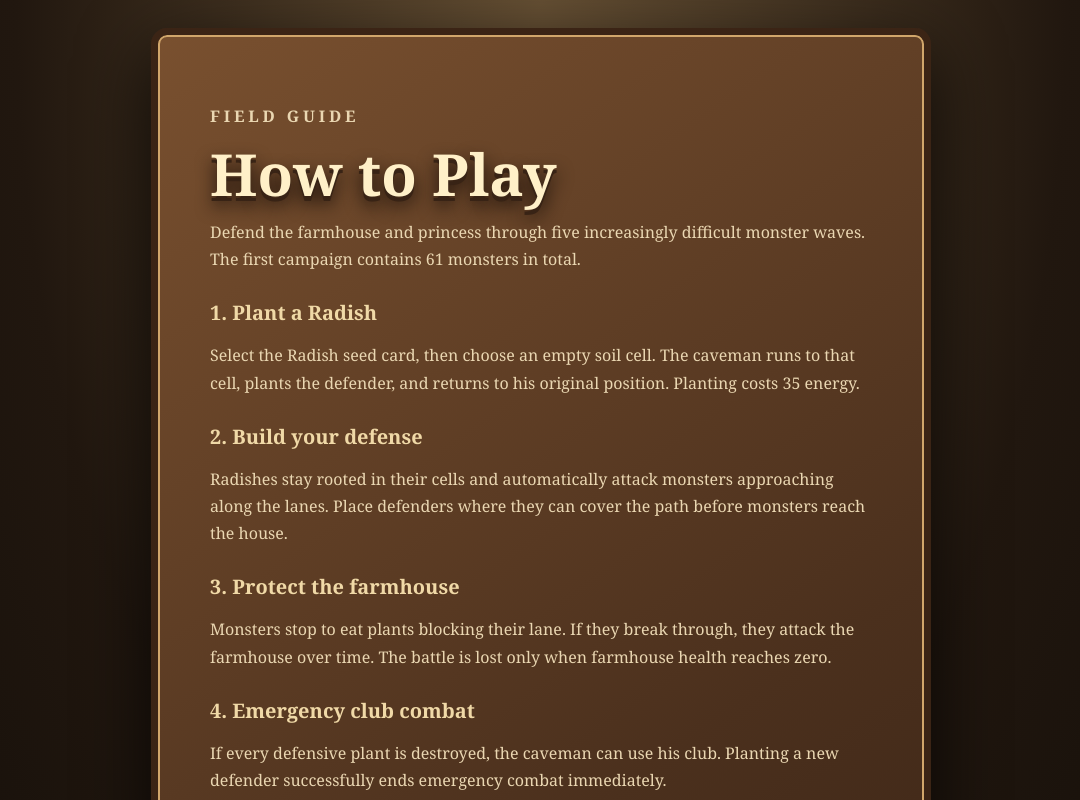
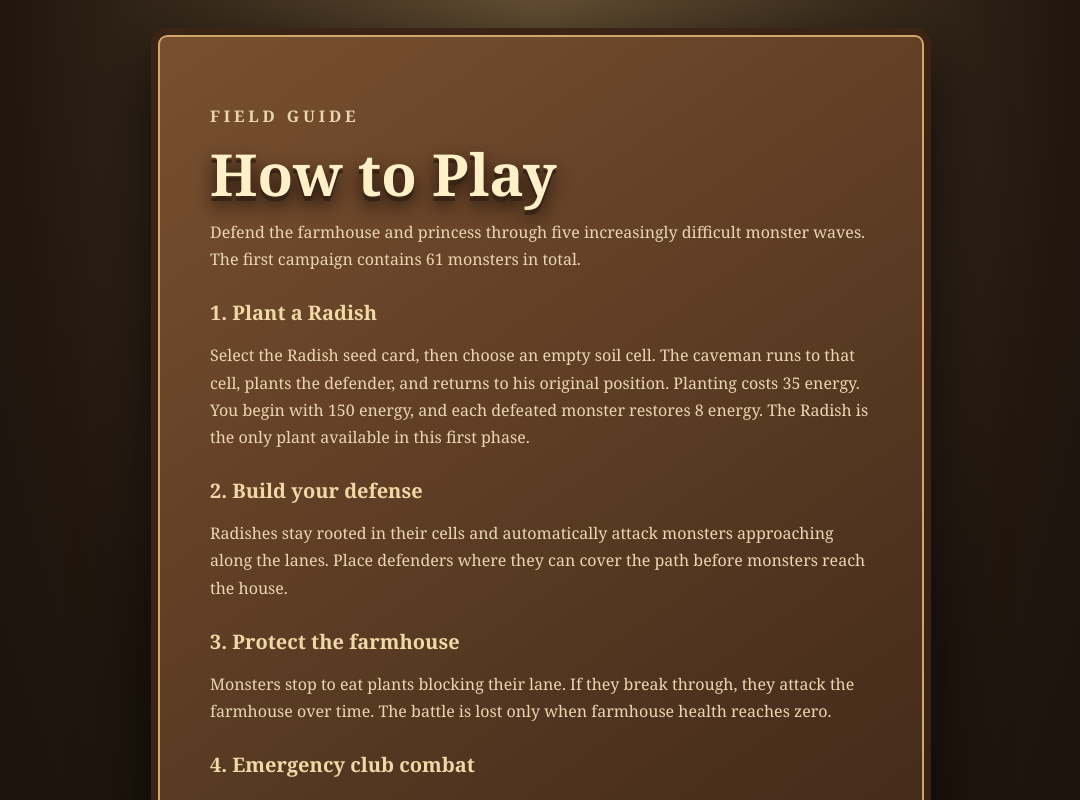
Before and after one commit to waelkamira/FarmVsMonsters, a Next.js app in the folder web/: page /how-to-play in a window 1280 px wide. Shown: the top 800 px of the page, without its empty margins (99-1179 px from the left). Built offline with nearby package versions, Linux system fonts and the light colour scheme.

Commit message:
Align Phase 1 player guidance with Radish-only gameplay

```diff
--- a/web/app/how-to-play/page.js
+++ b/web/app/how-to-play/page.js
@@ -10,7 +10,7 @@ export default function HowToPlayPage() {
         <h1>How to Play</h1>
         <p>Defend the farmhouse and princess through five increasingly difficult monster waves. The first campaign contains 61 monsters in total.</p>
         <h2>1. Plant a Radish</h2>
-        <p>Select the Radish seed card, then choose an empty soil cell. The caveman runs to that cell, plants the defender, and returns to his original position. Planting costs 35 energy.</p>
+        <p>Select the Radish seed card, then choose an empty soil cell. The caveman runs to that cell, plants the defender, and returns to his original position. Planting costs 35 energy. You begin with 150 energy, and each defeated monster restores 8 energy. The Radish is the only plant available in this first phase.</p>
         <h2>2. Build your defense</h2>
         <p>Radishes stay rooted in their cells and automatically attack monsters approaching along the lanes. Place defenders where they can cover the path before monsters reach the house.</p>
         <h2>3. Protect the farmhouse</h2>
```
